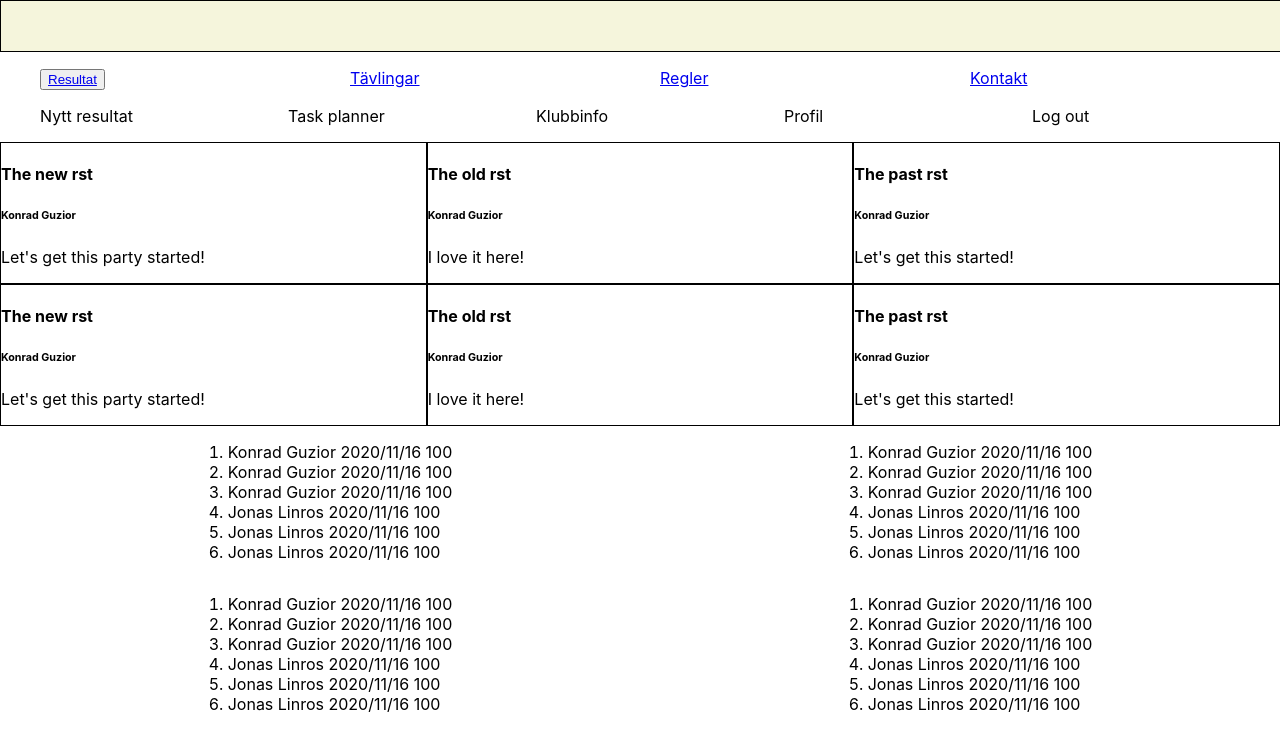
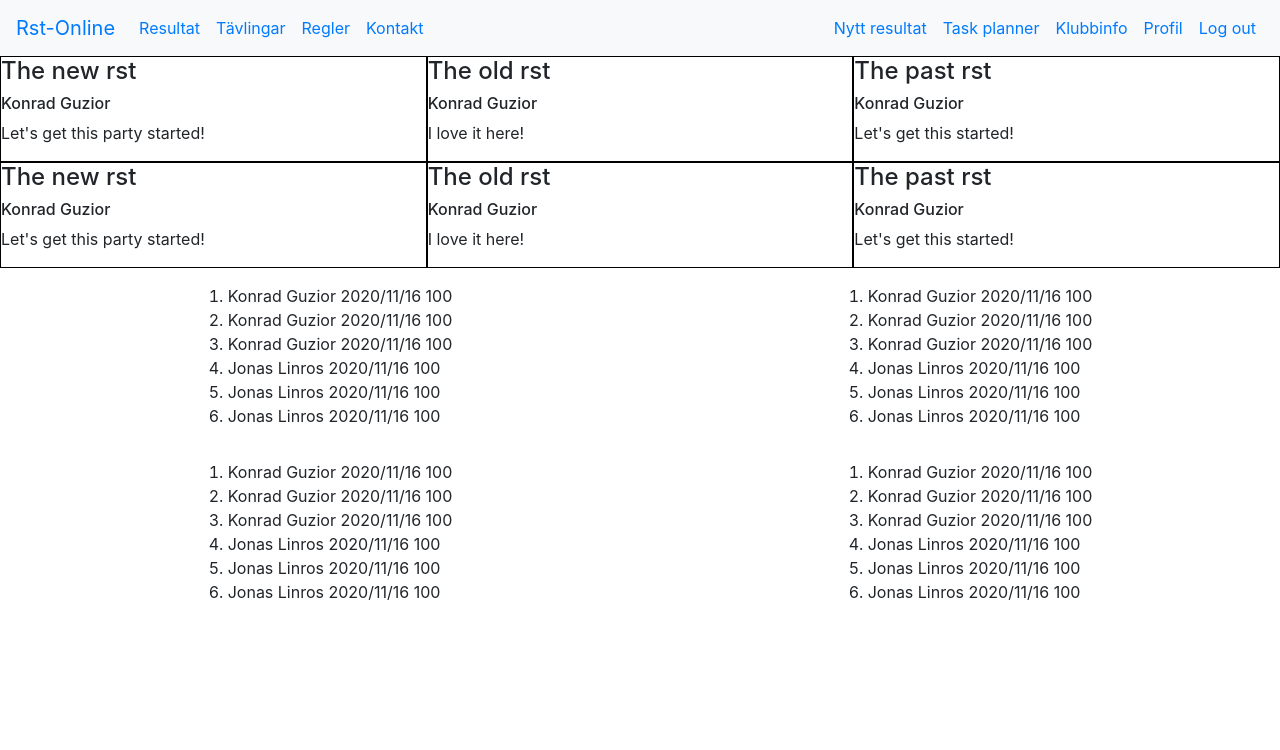
Before and after one commit to MrGuzior/rst, a React (Create React App) app: page / in a window 1280 px wide. Shown: the top 750 px of the page. Built offline with nearby package versions, Linux system fonts and the light colour scheme.

Commit message:
Navbar using bootstrap

```diff
--- a/package.json
+++ b/package.json
@@ -8,7 +8,9 @@
     "@testing-library/jest-dom": "^4.2.4",
     "@testing-library/react": "^9.5.0",
     "@testing-library/user-event": "^7.2.1",
+    "bootstrap": "^4.5.3",
     "react": "^17.0.1",
+    "react-bootstrap": "^1.4.0",
     "react-dom": "^17.0.1",
     "react-redux": "^7.2.2",
     "react-router-dom": "^5.2.0",
--- a/src/Components/Nav/Nav.jsx
+++ b/src/Components/Nav/Nav.jsx
@@ -1,13 +1,10 @@
 import React, {useState} from 'react'
-import GlobalNav from './GlobalNav'
-import PersonalNav from './PersonalNav'
+import Navbar from './Navbar'
 
 const Nav = () => {
     return(
         <section className='Nav navigation'>
-            <div className='test'></div>
-                    <GlobalNav/>
-                    <PersonalNav/>
+                    <Navbar/>
         </section>
     )
 }
--- /dev/null
+++ b/src/Components/Nav/Navbar.jsx
@@ -0,0 +1,35 @@
+import React from 'react'
+import {Link} from 'react-router-dom'
+import {
+    Navbar,
+    Nav,
+} from 'react-bootstrap'
+
+const navbar = () => {
+    return (
+        <>
+            <Navbar bg="light" expand="lg" sticky="top">
+                <Navbar.Brand><Link to='/'>Rst-Online</Link></Navbar.Brand>
+                <Navbar.Toggle aria-controls="basic-navbar-nav" />
+                <Navbar.Collapse id="basic-navbar-nav">
+                    <Nav className="mr-auto">
+                    <Nav.Link><Link to='/results'>Resultat</Link></Nav.Link>
+                    <Nav.Link><Link to='/competitions'>Tävlingar</Link></Nav.Link>
+                    <Nav.Link><Link to='/rules'>Regler</Link></Nav.Link>
+                    <Nav.Link><Link to='/contact'>Kontakt</Link></Nav.Link>
+                    </Nav>
+
+                    <Nav className=" personal-nav">
+                    <Nav.Link><Link to='/log'>Nytt resultat</Link></Nav.Link>
+                    <Nav.Link><Link to='/taskPlanner'>Task planner</Link></Nav.Link>
+                    <Nav.Link><Link to='/contact'>Klubbinfo</Link></Nav.Link>
+                    <Nav.Link><Link to='/results'>Profil</Link></Nav.Link>
+                    <Nav.Link><Link to='/results'>Log out</Link></Nav.Link>
+                    </Nav>
+                </Navbar.Collapse>
+            </Navbar>
+        </>
+    )
+}
+
+export default navbar
--- a/src/index.js
+++ b/src/index.js
@@ -5,6 +5,7 @@ import store from './store/store'
 import { Provider } from 'react-redux'
 import * as serviceWorker from './service/serviceWorker'
 import './style/index.css'
+import 'bootstrap/dist/css/bootstrap.min.css';
 
 ReactDOM.render(
   <React.StrictMode>
--- a/src/style/index.css
+++ b/src/style/index.css
@@ -15,30 +15,8 @@ code {
 
 /*   NAV   */
 
-.Nav{
-
-}
-
-.global-nav {
-
-}
-
-.global-nav ul, .personal-nav ul{
-  list-style: none;
-  display: flex;
-  flex-wrap: wrap;
-  justify-content: space-between;
-
-}
-
-.global-nav ul li, .personal-nav ul li{
-  display: inline;
-  /* border: 1px solid black; */
-  flex: 1 0 15%
-}
-
 .personal-nav{
-  margin:auto;
+  float: right;
 }
 
 /*   News   */
```
Also changed, not shown: 1 other file (tests, documents, lock files or other folders).
